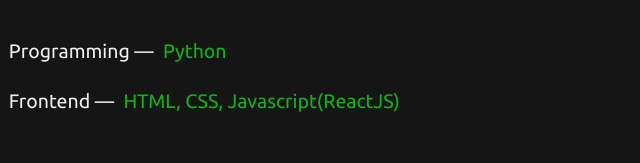
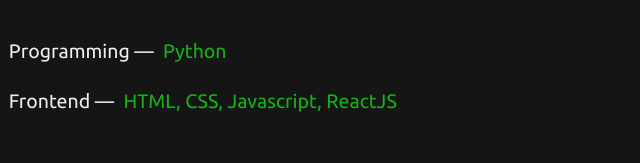
Before and after one commit to tokyo3001/KG-main, a plain HTML site: page index.html in a window 1280 px wide. Shown: the part 896-1059 px from the top of the page, 406-1046 px from the left. Drawn offline with nearby package versions, Linux system fonts and the light colour scheme.

Commit message:
Update index.html

```diff
--- a/index.html
+++ b/index.html
@@ -77,7 +77,7 @@
 			<div class="info">
 				<!-- <h3> <span> CLI/Scripting — </span> C, Python, Bash </h3> -->
 				<h3> <span> Programming — </span>  Python </h3>
-				<h3> <span> Frontend — </span> HTML, CSS, Javascript(ReactJS) </h3>
+				<h3> <span> Frontend — </span> HTML, CSS, Javascript, ReactJS </h3>
 				<!-- <h3> <span> Backend — </span> NodeJS, PHP </h3>
 				<h3> <span> Database — </span> SQL/MySQL, Mongo, SQLite </h3>
 				<h3> <span> Patterns/Principles — </span> MVC, OOP </h3>
```
